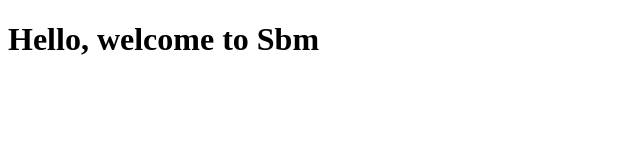
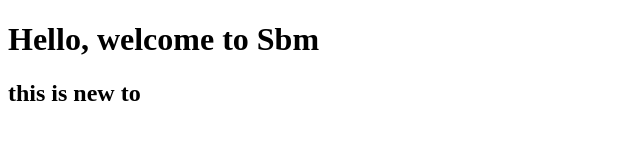
Before and after one commit to ahmadakash/sbm, a plain HTML site: page index.html in a window 1280 px wide. Shown: the whole page, without its empty margins (0-640 px from the left). Drawn offline with Linux system fonts and the light colour scheme.

Commit message:
new branch created

```diff
--- a/index.html
+++ b/index.html
@@ -7,5 +7,6 @@
 </head>
 <body>
         <h1>Hello, welcome to Sbm </h1>
+        <h2>this is new to</h2>
 </body>
 </html>
```
